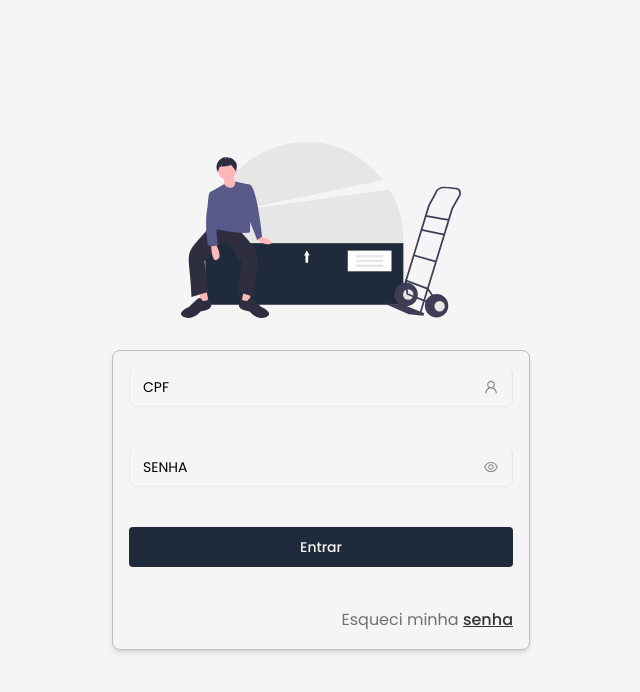
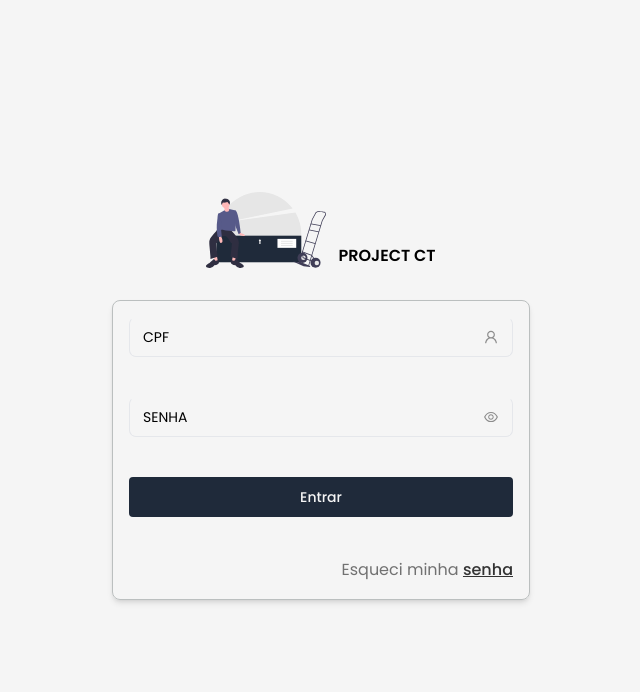
Before and after one commit to RpThiagoluiz/project-ct, a Next.js app: page /login in a window 1280 px wide. Shown: the top 692 px of the page, without its empty margins (319-959 px from the left). Built offline with nearby package versions, Linux system fonts and the light colour scheme.

Commit message:
refactor: adjust login page

```diff
--- a/src/app/login/page.tsx
+++ b/src/app/login/page.tsx
@@ -48,15 +48,19 @@ export default function Page() {
 
   return (
     <div className="h-screen flex flex-col items-center justify-center bg-whitePrimary ">
-      <Image
-        src="/images/package.svg"
-        width={280}
-        height={250}
-        alt="{highlight}"
-      />
+      <div className="flex w-full justify-center gap-3">
+        <Image
+          src="/images/package.svg"
+          width={120}
+          height={80}
+          alt="{highlight}"
+        />
+
+        <span className="self-end font-semibold">PROJECT CT</span>
+      </div>
 
       <div className="flex flex-col mt-8 mb-2 p-4 border lg:border-grayLighter lg:border lg:rounded-lg lg:shadow-md">
-        <form className=" flex flex-col  gap-10 max-w-screen-lg sm:w-96">
+        <form className=" flex flex-col gap-10 max-w-screen-lg sm:w-96">
           <InputWithLabel
             {...register('user', {
               required: {
```
